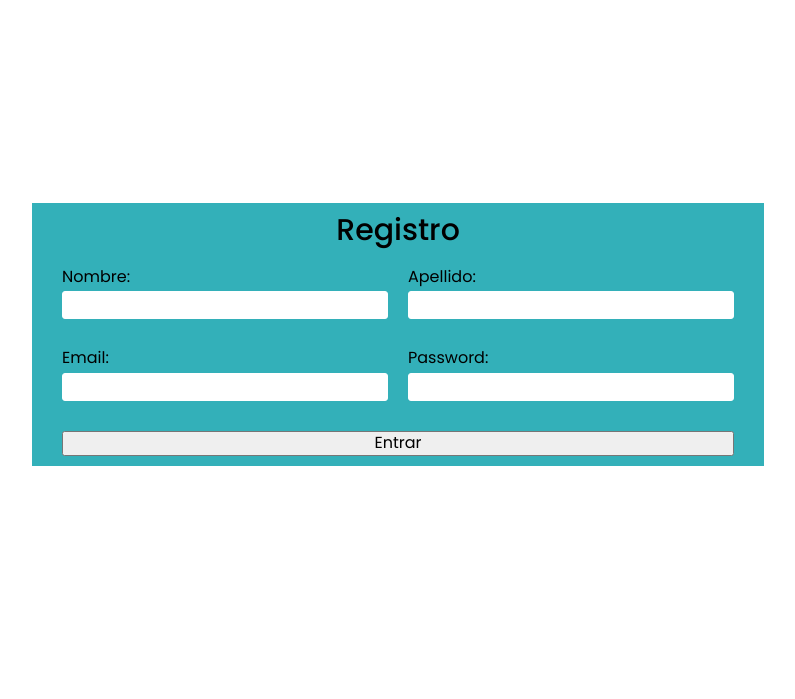
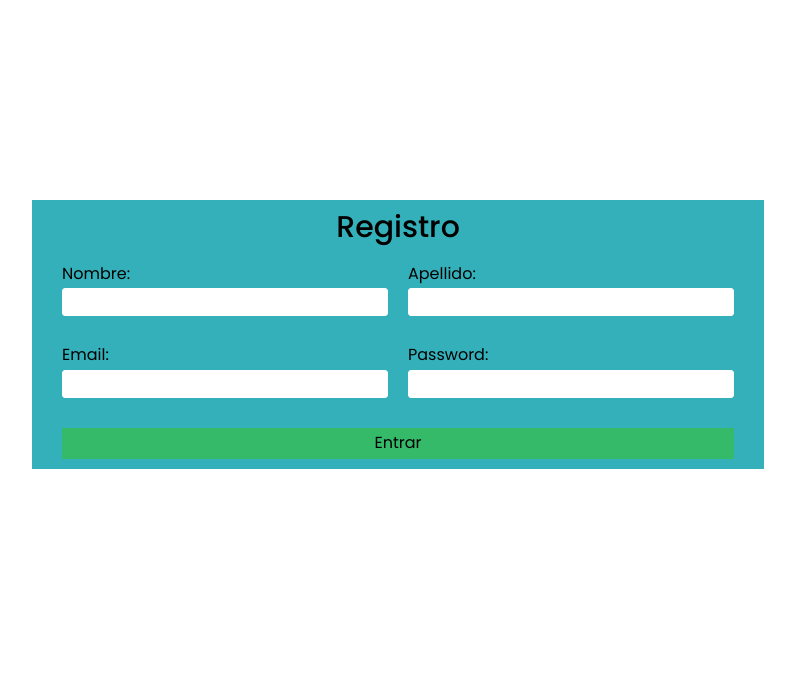
Before and after one commit to sebastianchinga/alquiler_juegos, a PHP site: page /registrar.php in a window 1280 px wide. Shown: the part 158-857 px from the top of the page, without its empty margins (242-1037 px from the left). Run offline with PHP 8.4, Linux system fonts and the light colour scheme.

Commit message:
Estilizando botones

```diff
--- a/alquiler.php
+++ b/alquiler.php
@@ -61,7 +61,7 @@ if ($_SERVER['REQUEST_METHOD'] === 'POST') {
             <img src="/imagenes/<?php echo $juego->imagen ?>" alt="Imágen" style="width: 20rem">
         </div>
         <div class="campo">
-            <input type="submit" value="Alquilar juego">
+            <input type="submit" value="Alquilar juego" class="boton boton-formulario">
         </div>
     </form>
 
--- a/login.php
+++ b/login.php
@@ -48,7 +48,7 @@ $alertas = Usuario::getAlertas();
                 <input type="password" name="usuario[password]">
             </div>
             <div class="campo">
-                <input type="submit" value="Entrar">
+                <input type="submit" value="Entrar" class="boton boton-formulario">
             </div>
         </form>
     </div>
--- a/registrar.php
+++ b/registrar.php
@@ -58,7 +58,7 @@ if ($_SERVER['REQUEST_METHOD'] === 'POST') {
                 <input type="password" name="usuario[password]">
             </div>
             <div class="campo-registro">
-                <input type="submit" value="Entrar">
+                <input type="submit" value="Entrar" class="boton boton-formulario">
             </div>
         </form>
     </div>
--- a/src/css/index.css
+++ b/src/css/index.css
@@ -550,3 +550,16 @@ a {
     gap: 2rem;
     border-radius: 1rem;
 }
+
+/* Botones */
+.boton {
+    padding: .5rem 1rem;
+    cursor: pointer;
+
+}
+
+.boton.boton-formulario {
+    background-color: #34BA69;
+    border: none;
+    border: 1px solid #34BA69;
+}
```
Also changed, not shown: imagenes/118e23c91d5f79c0fca0522917bb0ef1.jpg (deleted), imagenes/28adef6845d04a242829b72e9877a412.jpg (deleted), imagenes/46b5b22a93130e45b3155f1aaf83269f.jpg (deleted), 1 other file.
